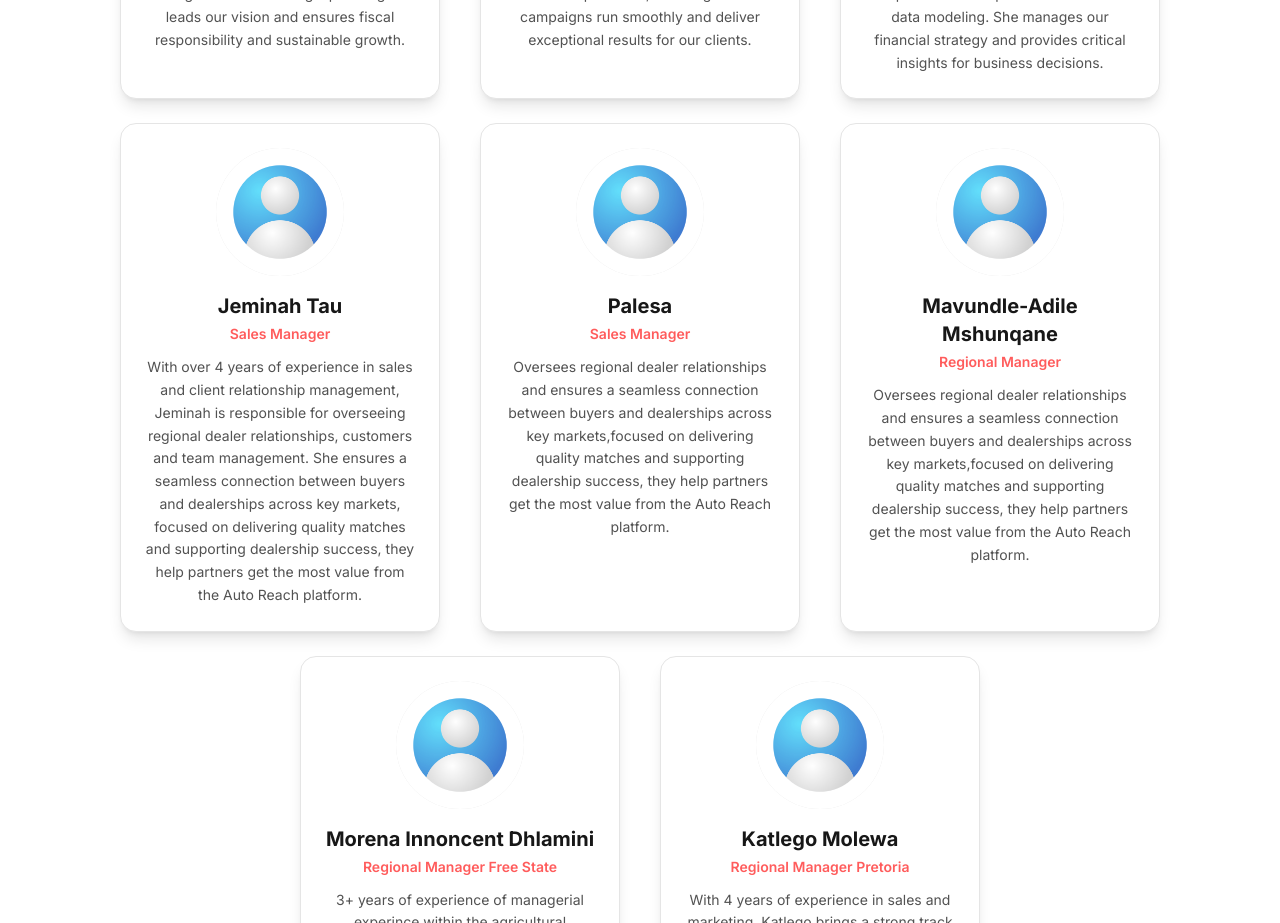
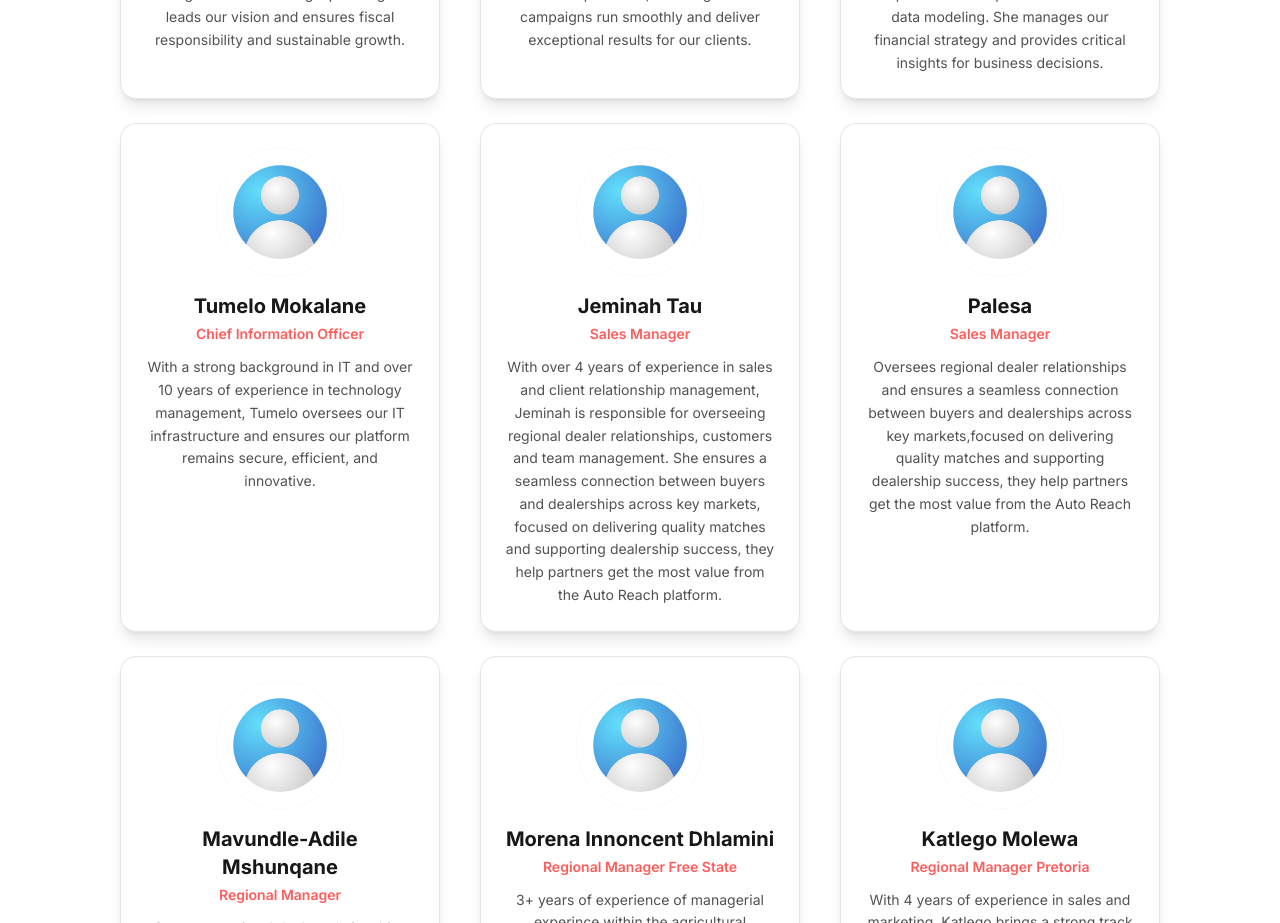
Before and after one commit to codedbytumelo/auto-reach-innovations, a Next.js app: page / in a window 1280 px wide. Shown: the part 4400-5323 px from the top of the page. Built offline with nearby package versions, Linux system fonts and the light colour scheme.

Commit message:
Changes to Teams.tsx file

```diff
--- a/src/sections/Teams.tsx
+++ b/src/sections/Teams.tsx
@@ -32,6 +32,13 @@ const teamMembers: TeamMember[] = [
     name: "Keleabetswe Mahuma",
     role: "CFO",
     description: "An experienced mathematician and financial analyst with over 5 years of experience in corporate finance and data modeling. She manages our financial strategy and provides critical insights for business decisions.",
+    imageSrc: "/assets/images/team/profile.jpg",
+  },
+  {
+    id: "Tumelo Mokalane",
+    name: "Tumelo Mokalane",
+    role: "Chief Information Officer",
+    description: "With a strong background in IT and over 10 years of experience in technology management, Tumelo oversees our IT infrastructure and ensures our platform remains secure, efficient, and innovative.",
     imageSrc: "/assets/images/team/profile.jpg",
   },
   {
```
